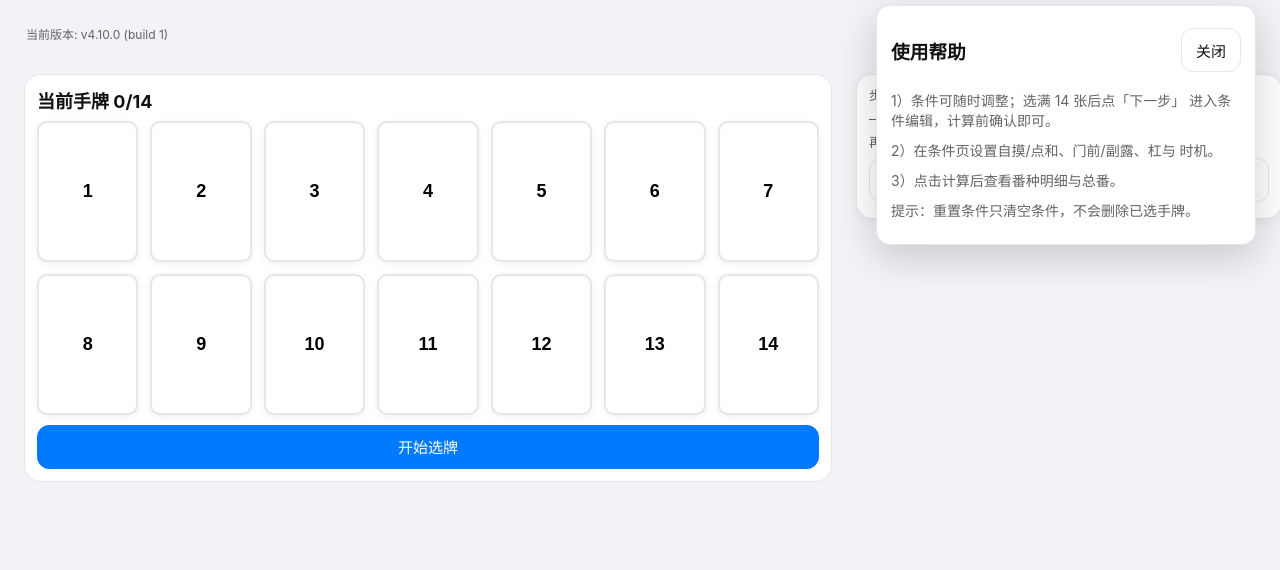
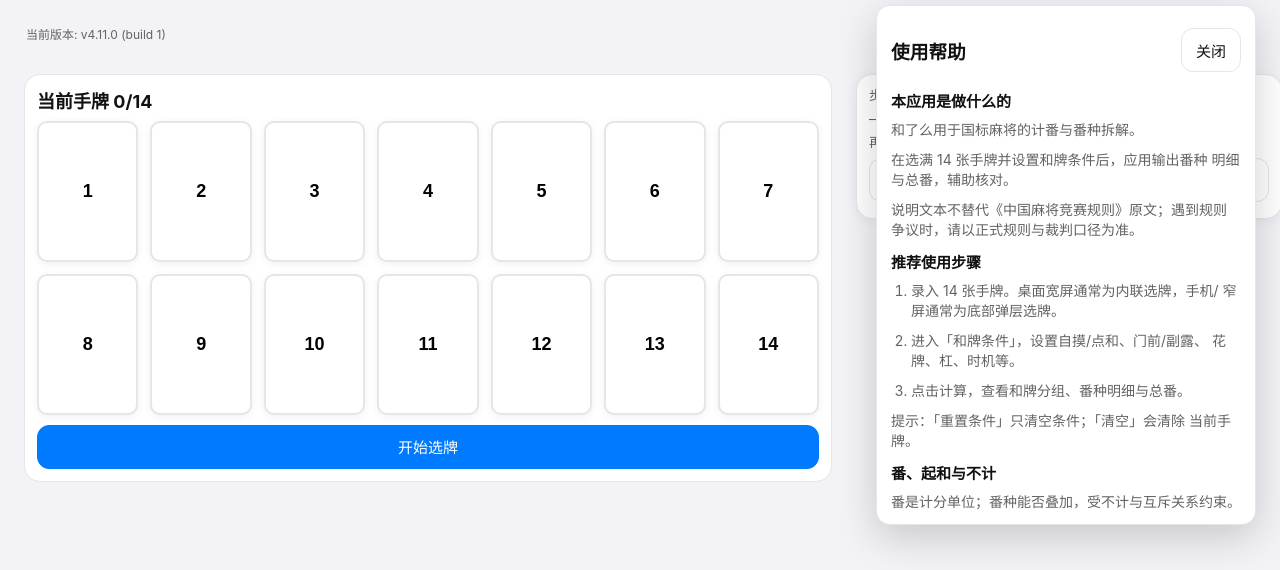
Before and after one commit to fingerfly/hlm, a website with bundled scripts: page public/index.html in a window 1280 px wide. Both pictures are taken after a click on the button "帮助". Shown: the part 59-629 px from the top of the page. Built offline with nearby package versions, Linux system fonts and the light colour scheme.

Commit message:
Release v4.11.0 (1)

```diff
--- a/package.json
+++ b/package.json
@@ -1,6 +1,6 @@
 {
   "name": "hlm",
-  "version": "4.10.0",
+  "version": "4.11.0",
   "private": true,
   "type": "module",
   "description": "Huleme (HLM) - Guobiao Mahjong Fan Calculator.",
--- a/public/app.js
+++ b/public/app.js
@@ -38,6 +38,7 @@ import {
   syncDesktopPickerSheet,
   installDesktopPickerLayoutListener
 } from "./desktopPickerMount.js";
+import { mountHelpContent } from "./helpContentMount.js";
 
 /**
  * Purpose: Bootstrap HLM web UI and connect app modules.
@@ -142,6 +143,7 @@ wireAppEvents({
   renderTilePickerGrid,
   resetContext
 });
+mountHelpContent(byId);
 renderPickerByTab({
   store,
   tabTiles: TAB_TILES,
--- /dev/null
+++ b/public/helpContentMount.js
@@ -0,0 +1,62 @@
+/**
+ * Purpose: Mount rich Chinese help content into both help containers.
+ * Description:
+ * - Clones one static template into popover and modal help bodies.
+ * - Appends fan lexicon details from shared static entries.
+ * - Uses idempotent data flag to avoid duplicate mounts.
+ */
+import { FAN_LEXICON_ENTRIES } from "../src/config/fanLexiconEntries.js";
+import { getFanDisplayName } from "../src/rules/fanRegistry.js";
+
+function getHelpHosts() {
+  const pop = document.querySelector("#helpPopover .help-content");
+  const modal = document.querySelector("#helpModal .help-content");
+  return [pop, modal].filter(Boolean);
+}
+
+function sortFanEntries(entries) {
+  return entries.sort(([idA], [idB]) => {
+    const nameA = getFanDisplayName(idA) || idA;
+    const nameB = getFanDisplayName(idB) || idB;
+    const byName = nameA.localeCompare(nameB, "zh-Hans");
+    if (byName !== 0) return byName;
+    return idA.localeCompare(idB, "zh-Hans");
+  });
+}
+
+function appendFanDetails(region) {
+  const frag = document.createDocumentFragment();
+  const entries = sortFanEntries(Object.entries(FAN_LEXICON_ENTRIES));
+  for (const [id, text] of entries) {
+    const details = document.createElement("details");
+    details.className = "help-fan-entry";
+    const summary = document.createElement("summary");
+    summary.textContent = getFanDisplayName(id) || id;
+    const para = document.createElement("p");
+    para.className = "summary-text";
+    para.textContent = text;
+    details.append(summary, para);
+    frag.append(details);
+  }
+  region.append(frag);
+}
+
+/**
+ * Mount rich help content into both desktop and mobile help containers.
+ *
+ * @param {(id: string) => HTMLElement|null} byId - Id lookup helper.
+ * @returns {void}
+ */
+export function mountHelpContent(byId) {
+  const hosts = getHelpHosts();
+  if (hosts.length < 2) return;
+  if (hosts.some((el) => el.dataset.helpMounted === "1")) return;
+  const tpl = byId("helpArticleTemplate");
+  if (!tpl || !("content" in tpl)) return;
+  for (const host of hosts) {
+    host.replaceChildren(document.importNode(tpl.content, true));
+    const region = host.querySelector("#helpFanLexiconRegion");
+    if (region) appendFanDetails(region);
+    host.dataset.helpMounted = "1";
+  }
+}
--- a/public/index.html
+++ b/public/index.html
@@ -43,15 +43,7 @@
                 <button type="button" id="helpPopoverCloseBtn"
                   class="ghost-btn">关闭</button>
               </div>
-              <div class="help-content">
-                <p class="summary-text">1）条件可随时调整；选满 14 张后点「下一步」
-                  进入条件编辑，计算前确认即可。</p>
-                <p class="summary-text">2）在条件页设置自摸/点和、门前/副露、杠与
-                  时机。</p>
-                <p class="summary-text">3）点击计算后查看番种明细与总番。</p>
-                <p class="summary-text">提示：重置条件只清空条件，不会删除已选手牌。
-                </p>
-              </div>
+              <div class="help-content"></div>
             </div>
           </div>
         </div>
@@ -329,16 +321,43 @@
             关闭
           </button>
         </div>
-        <div class="help-content">
-          <p class="summary-text">1）条件可随时调整；选满 14 张后点「下一步」
-            进入条件编辑，计算前确认即可。</p>
-          <p class="summary-text">2）在条件页设置自摸/点和、门前/副露、杠与
-            时机。</p>
-          <p class="summary-text">3）点击计算后查看番种明细与总番。</p>
-          <p class="summary-text">提示：重置条件只清空条件，不会删除已选手牌。</p>
-        </div>
+        <div class="help-content"></div>
       </div>
     </section>
+    <template id="helpArticleTemplate">
+      <section class="help-section" aria-labelledby="helpPurposeTitle">
+        <h4 id="helpPurposeTitle" class="help-section-title">本应用是做什么的</h4>
+        <p class="summary-text">和了么用于国标麻将的计番与番种拆解。</p>
+        <p class="summary-text">在选满 14 张手牌并设置和牌条件后，应用输出番种
+          明细与总番，辅助核对。</p>
+        <p class="summary-text">说明文本不替代《中国麻将竞赛规则》原文；遇到规则
+          争议时，请以正式规则与裁判口径为准。</p>
+      </section>
+      <section class="help-section" aria-labelledby="helpStepsTitle">
+        <h4 id="helpStepsTitle" class="help-section-title">推荐使用步骤</h4>
+        <ol class="help-steps">
+          <li class="summary-text">录入 14 张手牌。桌面宽屏通常为内联选牌，手机/
+            窄屏通常为底部弹层选牌。</li>
+          <li class="summary-text">进入「和牌条件」，设置自摸/点和、门前/副露、
+            花牌、杠、时机等。</li>
+          <li class="summary-text">点击计算，查看和牌分组、番种明细与总番。</li>
+        </ol>
+        <p class="summary-text">提示：「重置条件」只清空条件；「清空」会清除
+          当前手牌。</p>
+      </section>
+      <section class="help-section" aria-labelledby="helpFanConceptTitle">
+        <h4 id="helpFanConceptTitle" class="help-section-title">番、起和与不计</h4>
+        <p class="summary-text">番是计分单位；番种能否叠加，受不计与互斥关系约束。
+        </p>
+        <p class="summary-text">本工具按内置规则与注册表做检测；是否满足赛事起和
+          门槛请以当场规程为准。</p>
+      </section>
+      <section id="helpFanLexiconRegion" class="help-section"
+        aria-label="番种释义列表" aria-labelledby="helpFanLexiconTitle">
+        <h4 id="helpFanLexiconTitle" class="help-section-title">番种释义</h4>
+        <p class="summary-text">下列释义为规则浓缩说明，点击条目可展开查看。</p>
+      </section>
+    </template>
     <script type="module" src="./app.js"></script>
   </body>
 </html>
--- a/public/styles-components.css
+++ b/public/styles-components.css
@@ -68,6 +68,34 @@
 
 .help-content .summary-text {
   margin: 0 0 10px;
+}
+
+.help-section {
+  margin-bottom: 12px;
+}
+
+.help-section-title {
+  margin: 0 0 8px;
+  font-size: 15px;
+  font-weight: 600;
+}
+
+.help-steps {
+  margin: 0 0 8px;
+  padding-left: 20px;
+}
+
+.help-fan-entry {
+  margin: 6px 0;
+  border: 1px solid var(--border);
+  border-radius: 10px;
+  padding: 6px 10px;
+  background: #fff;
+}
+
+.help-fan-entry summary {
+  cursor: pointer;
+  font-weight: 600;
 }
 
 .picker-mode-toggle {
--- a/src/config/appVersion.js
+++ b/src/config/appVersion.js
@@ -4,7 +4,7 @@
  * - Stores semantic app version and build number.
  * - Exposes formatted display string for version badge.
  */
-export const APP_VERSION = "4.10.0";
+export const APP_VERSION = "4.11.0";
 export const APP_BUILD = 1;
 
 /**
```
Also changed, not shown: tests/unit/indexStylesheetLinks.test.js (+2 -0 lines), .cursor/plans/desktop_workspace_ui_76498db2.plan.md, .cursor/plans/hlm-master-plan.plan.md, .cursor/plans/hlm_desktop_context_controls_dual_ui.plan.md, .cursor/plans/hlm_desktop_web_ui_ce34a47e.plan.md, .cursor/plans/hlm_help_zh_expansion_d3a197ba.plan.md (added), CHANGELOG.md.
